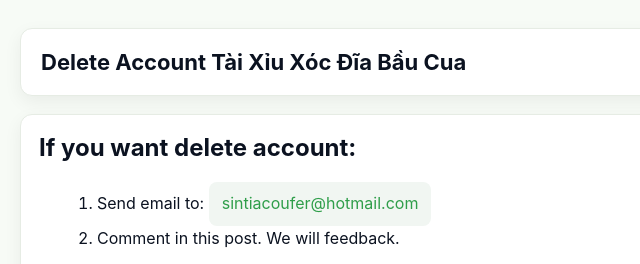
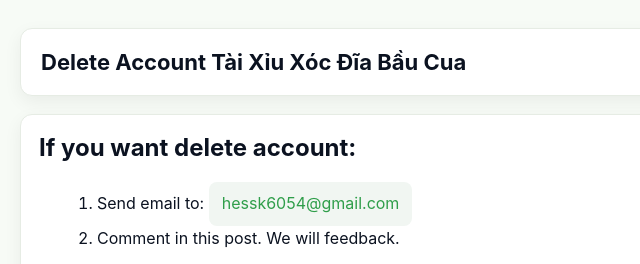
Before and after one commit to happyfamilies/taixiu, a plain HTML site: page index.html in a window 1280 px wide. Shown: the top 264 px of the page, 170-810 px from the left. Drawn offline with Linux system fonts and the light colour scheme.

Commit message:
Update index.html

```diff
--- a/index.html
+++ b/index.html
@@ -43,7 +43,7 @@
       <h2 id="mainTitle" style="margin:0 0 10px 0">If you want delete account:</h2>
       <div class="instructions">
         <ol>
-          <li>Send email to: <a class="mailto" href="mailto:sintiacoufer@hotmail.com?subject=Request%20to%20delete%Tài Xỉu Xóc Đĩa Bầu Cua%20account">sintiacoufer@hotmail.com</a></li>
+          <li>Send email to: <a class="mailto" href="mailto:hessk6054@gmail.com?subject=Request%20to%20delete%Tài Xỉu Xóc Đĩa Bầu Cua%20account">hessk6054@gmail.com</a></li>
           <li>Comment in this post. We will feedback.</li>
         </ol>
       </div>
```
